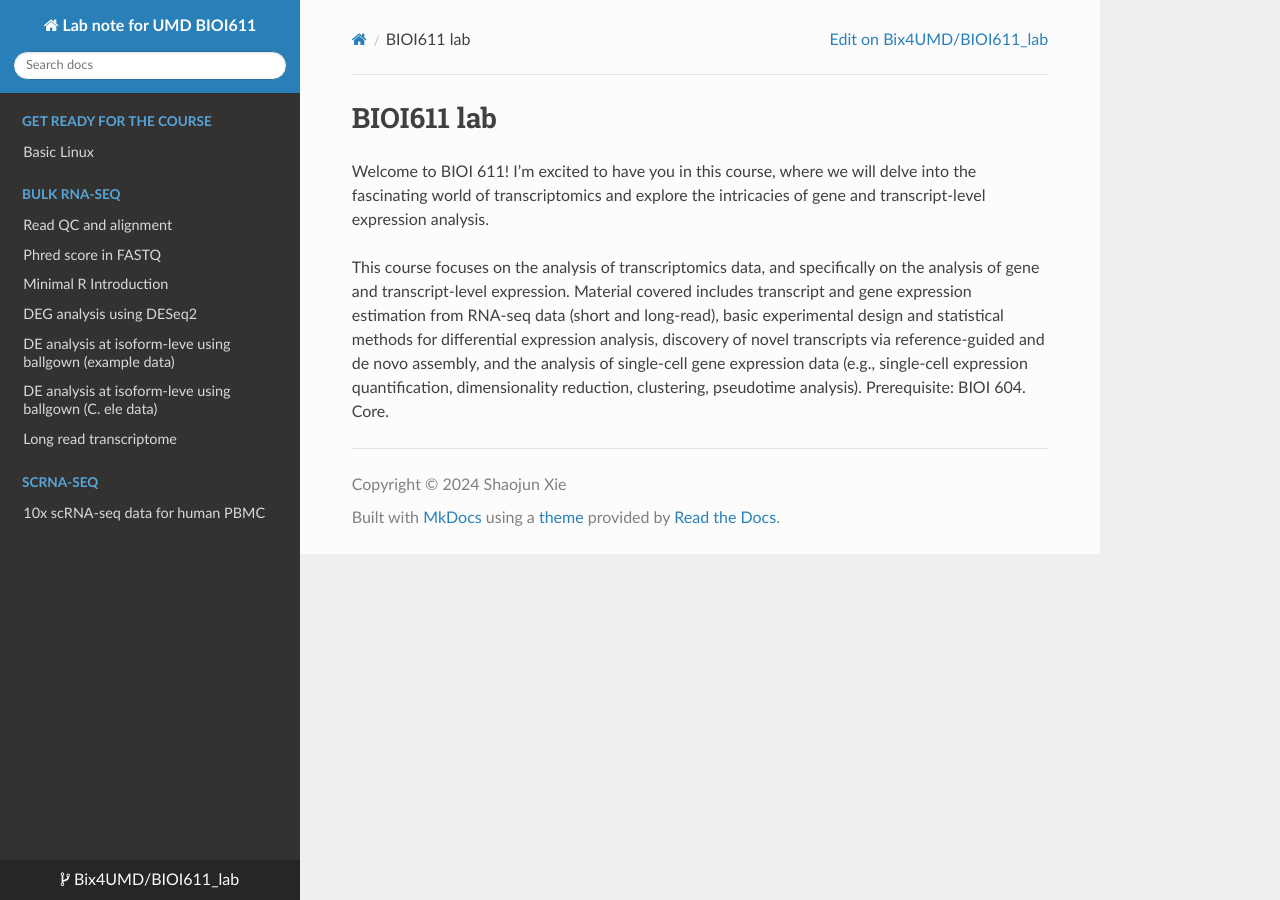
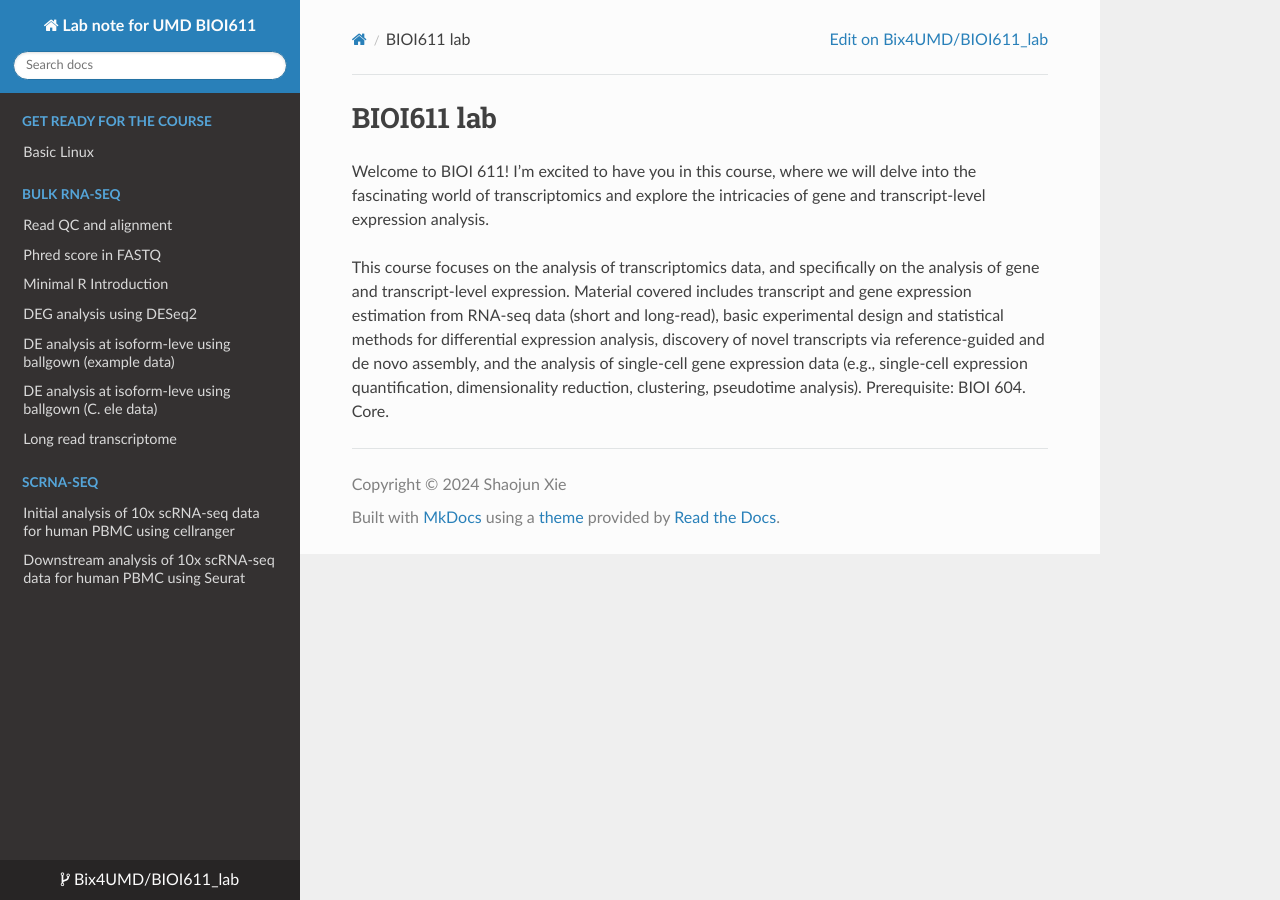
Before and after one commit to Bix4UMD/BIOI611_lab, an MkDocs documentation site: the page built from docs/index.md, in a window 1280 px wide. Built offline with MkDocs 1.6.1, drawn with Linux system fonts in a browser that asks for light colours; nearby versions of some CDN libraries.

Commit message:
Update mkdocs.yaml

```diff
--- a/mkdocs.yaml
+++ b/mkdocs.yaml
@@ -48,7 +48,8 @@ nav:
     - DE analysis at isoform-leve using ballgown (C. ele data): BIOI611_bulkRNA_SE_ballgown.md
     - Long read transcriptome: BIOI611_long_read_transcriptome.md
   - scRNA-seq:
-    - 10x scRNA-seq data for human PBMC: BIOI611_analysis_10x_dataset_PBMC.md
+    - Initial analysis of 10x scRNA-seq data for human PBMC using cellranger: BIOI611_analysis_10x_dataset_PBMC.md
+    - Downstream analysis of 10x scRNA-seq data for human PBMC using Seurat: BIOI611_scRNA.md
 
       #- Basic R:      basic_r.md
     #- Basic Python: basic_python.md
```
